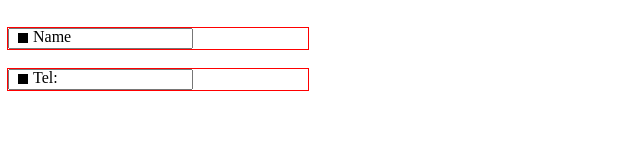
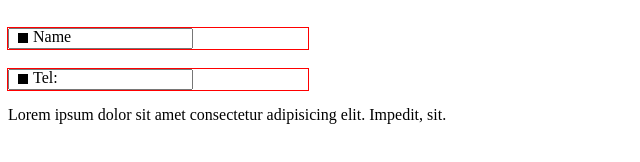
Before and after one commit to JamesLeeParker/new-rep, a plain HTML site: page index.html in a window 1280 px wide. Shown: the whole page, without its empty margins (0-640 px from the left). Drawn offline with Linux system fonts and the light colour scheme.

Commit message:
ready 1.0

```diff
--- a/index.html
+++ b/index.html
@@ -24,5 +24,7 @@
         </div>
     </form>
 
+
+    <p>Lorem ipsum dolor sit amet consectetur adipisicing elit. Impedit, sit.</p>
 </body>
 </html>
```
